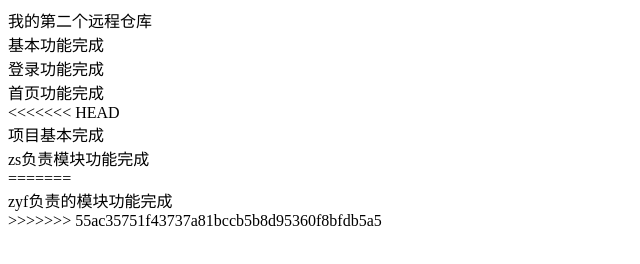
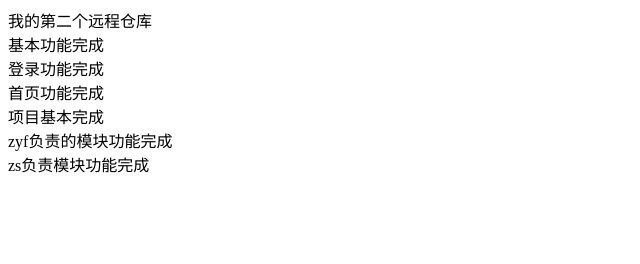
Before and after one commit to DrivenFight/mySecondRepository, a plain HTML site: page index.html in a window 1280 px wide. Shown: the whole page, without its empty margins (0-640 px from the left). Drawn offline with Linux system fonts and the light colour scheme.

Commit message:
conflict fixed

```diff
--- a/index.html
+++ b/index.html
@@ -15,12 +15,11 @@
   <div>基本功能完成</div>
   <div>登录功能完成</div>
   <div>首页功能完成</div>
-<<<<<<< HEAD
+
   <div>项目基本完成</div>
+  <div>zyf负责的模块功能完成</div>
   <div>zs负责模块功能完成</div>
-=======
-  <div>zyf负责的模块功能完成</div>
->>>>>>> 55ac35751f43737a81bccb5b8d95360f8bfdb5a5
+
 </body>
 
 </html>
```
